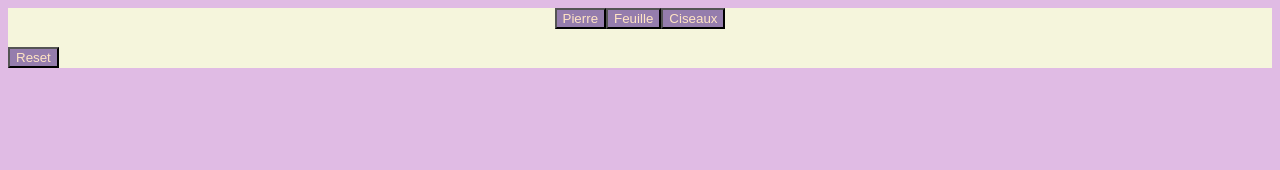
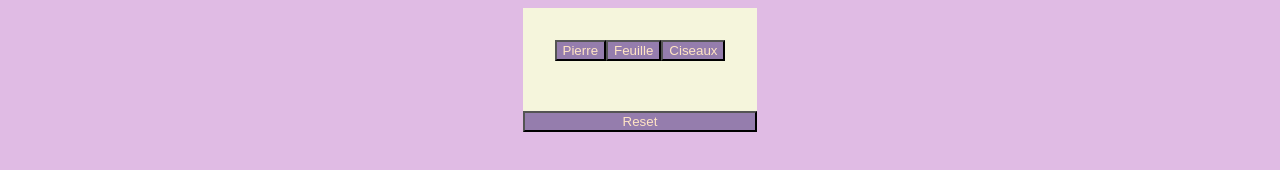
Before and after one commit to maelhemon/tp2_r209, a plain HTML site: page index.html in a window 1280 px wide. Drawn offline with Linux system fonts and the light colour scheme.

Commit message:
modif css v4

```diff
--- a/style.css
+++ b/style.css
@@ -1,7 +1,7 @@
 .moves {
     display: flex;
     flex-direction: row;
-    margin: auto;
+    margin:2rem;
     justify-content: center;
 }
 button {
@@ -14,10 +14,11 @@ button {
 }
 body{
     background-color:rgb(224, 187, 228);
+    display: flex;
     justify-content: center;
 }
 .shifoumi {
    background-color: beige;
-   display: block ;
-   align-items: center;
+   display: flex ;
+  flex-direction: column;
 }
```
Also changed, not shown: index.html (+2 -0 lines).
